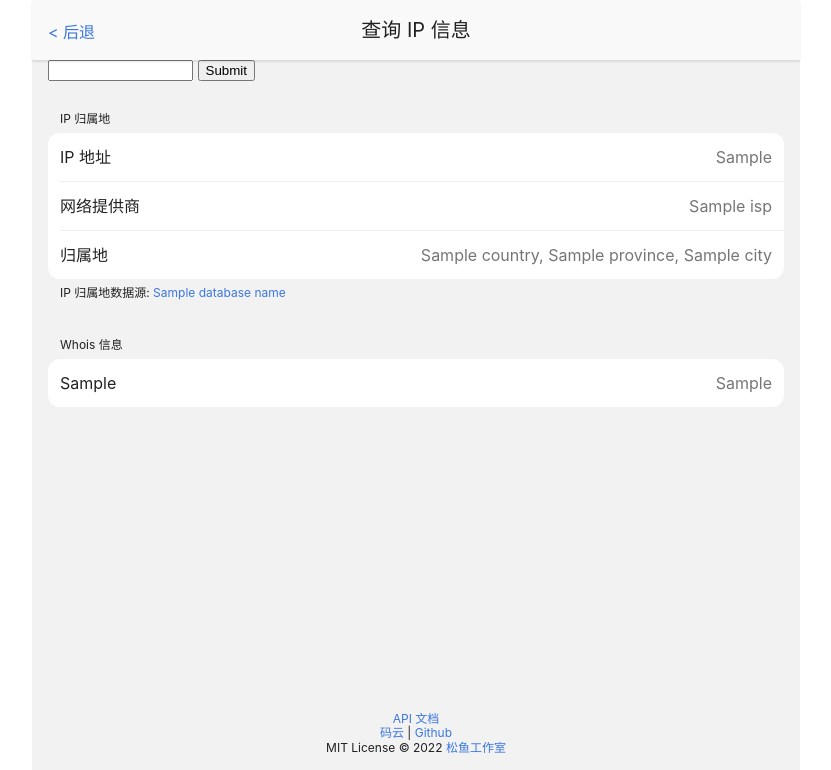
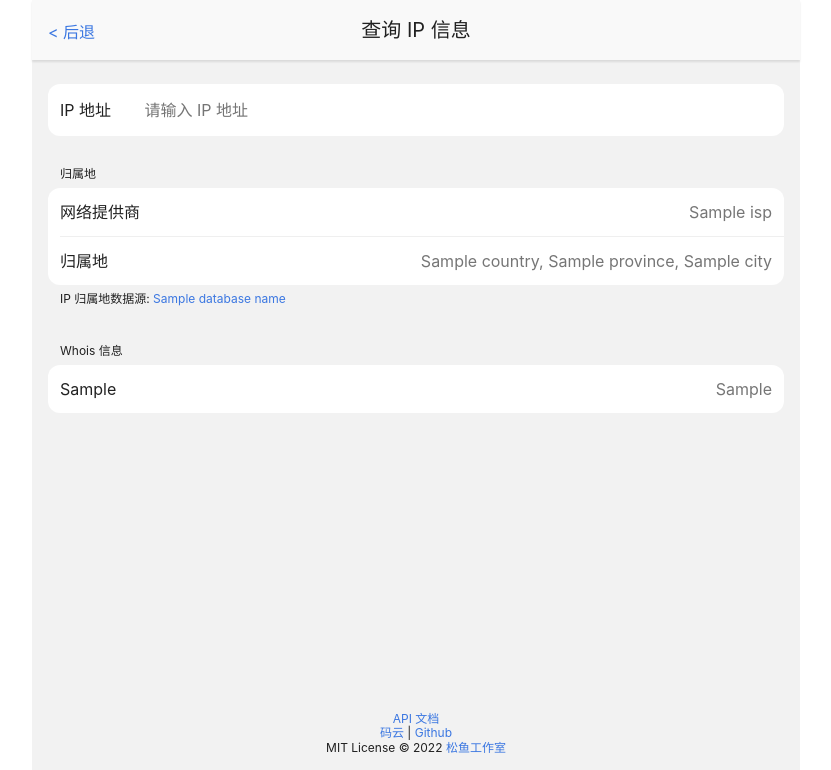
Before and after one commit to jackjyq/ip, a Django app: template templates/query.html in a window 1280 px wide. Shown: the top 770 px of the page, without its empty margins (224-1055 px from the left). Run offline with Django 3.2, Linux system fonts and the light colour scheme; the template is opened without the code that fills it: most values are stand-ins (such as "Sample title", 1, 10 or a date in 2020).

Commit message:
fix: change input css

```diff
--- a/static/styles.css
+++ b/static/styles.css
@@ -63,7 +63,8 @@ p {
   padding: 8px 0 8px 12px;
 }
 
-ul {
+ul,
+form {
   background-color: #ffffff;
   border-radius: 12px;
   padding-left: 12px;
@@ -77,6 +78,11 @@ li {
   word-break: break-all;
 }
 
+input[type="text"] {
+  all: unset;
+  padding: 16px 0;
+}
+
 li[onClick] {
   cursor: pointer;
 }
@@ -87,6 +93,11 @@ li:not(:last-child) {
 
 li > span:nth-child(1) {
   min-width: calc(16px * 5);
+}
+
+label {
+  display: inline-block;
+  width: calc(16px * 5);
 }
 
 li > span:nth-child(2) {
--- a/templates/query.html
+++ b/templates/query.html
@@ -2,27 +2,30 @@
 <div class="left"><a href="../">&lt; 后退</a></div>
 <header>查询 IP 信息</header>
 {% endblock %} {% block main %}
+
+<section>
     <form action="./query" method="GET">
       <!-- https://stackoverflow.com/a/54796814
           match IPv4
           -->
+      <label for="ip">IP 地址</label>
       <input
         type="text"
         name="ip"
         minlength="7"
         maxlength="15"
         size="15"
+        placeholder="请输入 IP 地址"
         pattern="^((\d{1,2}|1\d\d|2[0-4]\d|25[0-5])\.){3}(\d{1,2}|1\d\d|2[0-4]\d|25[0-5])$"
+        autofocus
       />
-  <input type="submit" />
-</form>
+      <input type="submit" hidden />
+  </ul>
+</section>
+
 <section>
-  <h1>IP 归属地</h1>
+  <h1>归属地</h1>
   <ul>
-    <li>
-      <span>IP 地址</span>
-      <span>{{ ip }}</span>
-    </li>
     <li>
       <span>网络提供商</span>
       <span>{{ isp }}</span>
```
Lines whose indentation alone changed are shown as unchanged.
